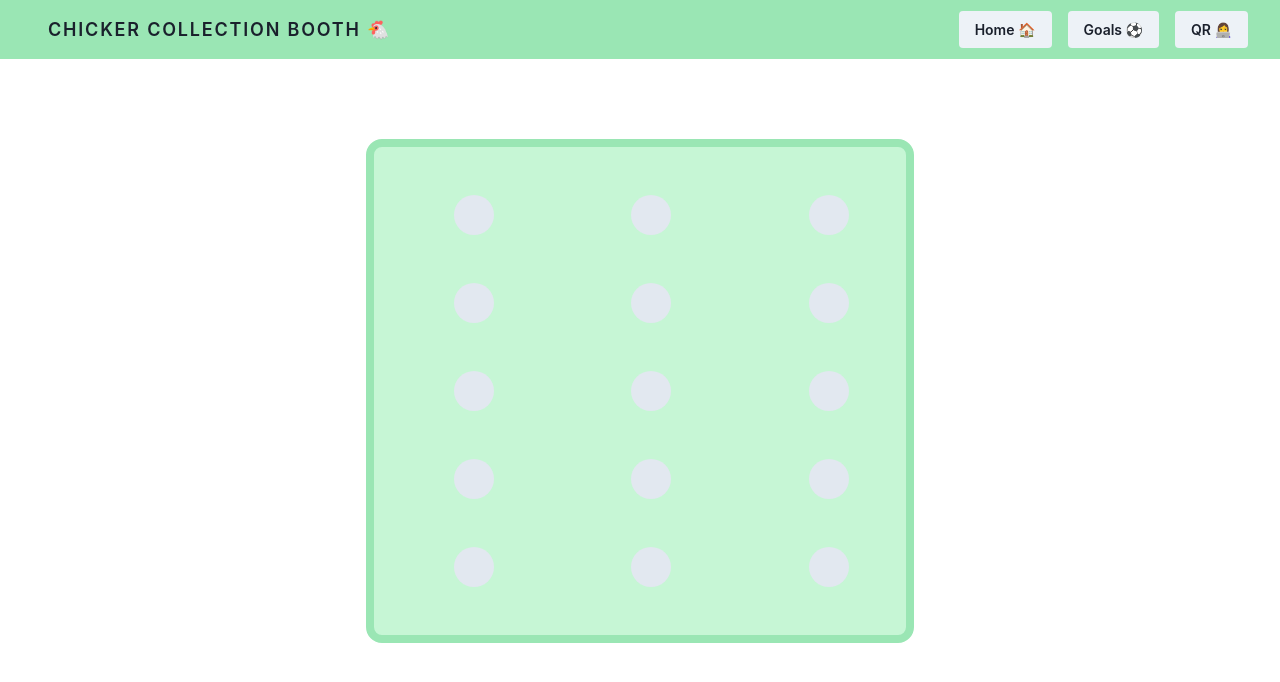
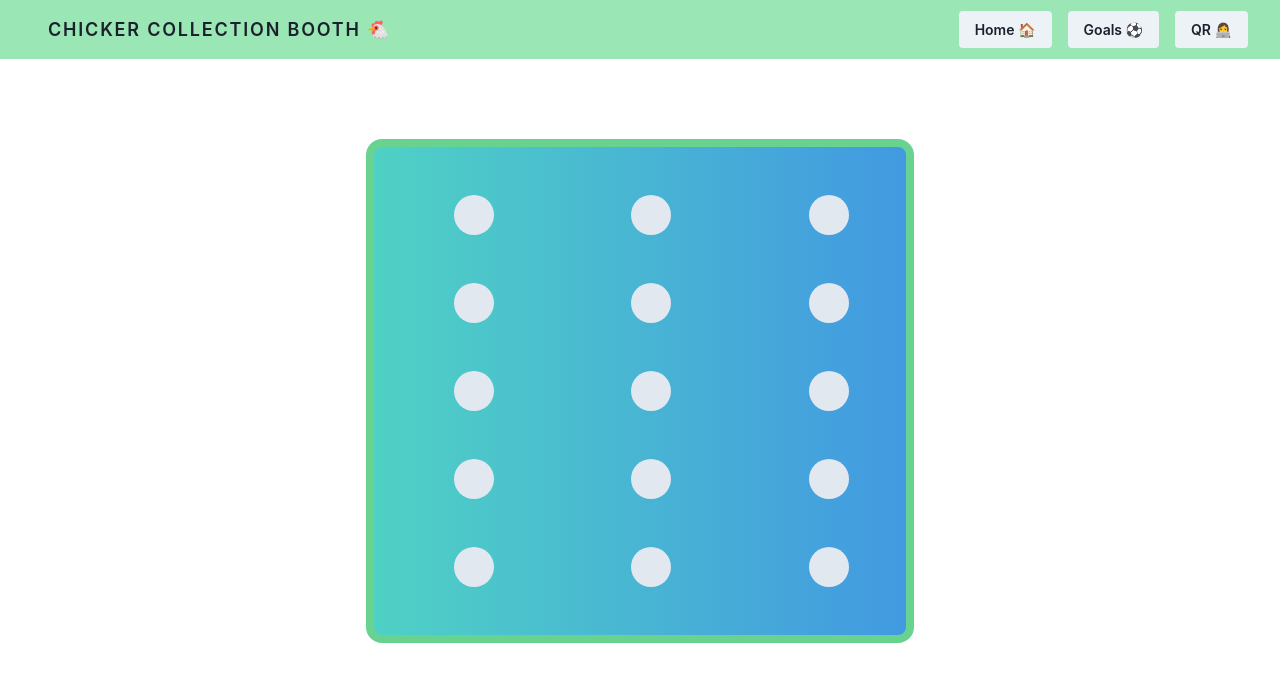
Before and after one commit to junction2020/app, a React (Create React App) app: page / in a window 1280 px wide. Shown: the top 682 px of the page. Built offline with nearby package versions, Linux system fonts and the light colour scheme; grey boxes are pictures that could not be loaded.

Commit message:
gradient

```diff
--- a/src/StickerPage.js
+++ b/src/StickerPage.js
@@ -6,7 +6,7 @@ class StickerPage extends Component {
   render() {
     return (
       <div className="mt-20 container mx-auto px-20 stickercard">
-        <div className="border-solid border-8 border-green-300 rounded-b-2xl rounded-t-2xl flex flex-wrap h-full pt-12 stickercontainer">
+        <div className="border-solid border-8 border-green-400 rounded-b-2xl rounded-t-2xl flex flex-wrap h-full pt-12 bg-gradient-to-r from-teal-400 to-blue-500">
           {stickers.map((sticker, i) => (
             <div key={i} className="h-auto items-stretch w-1/3 mb-12 h-3">
               <Link to={"sticker/" + i}>
--- a/src/assets/index.css
+++ b/src/assets/index.css
@@ -26,6 +26,6 @@ code {
   width: 55.333333%!important;
 }
 
-.stickercontainer {
-  background: #c6f6d5;
-}
+/*.stickercontainer {*/
+/*  background-image: linear-gradient(#c6f6d5, #2f855a);*/
+/*}*/
```
